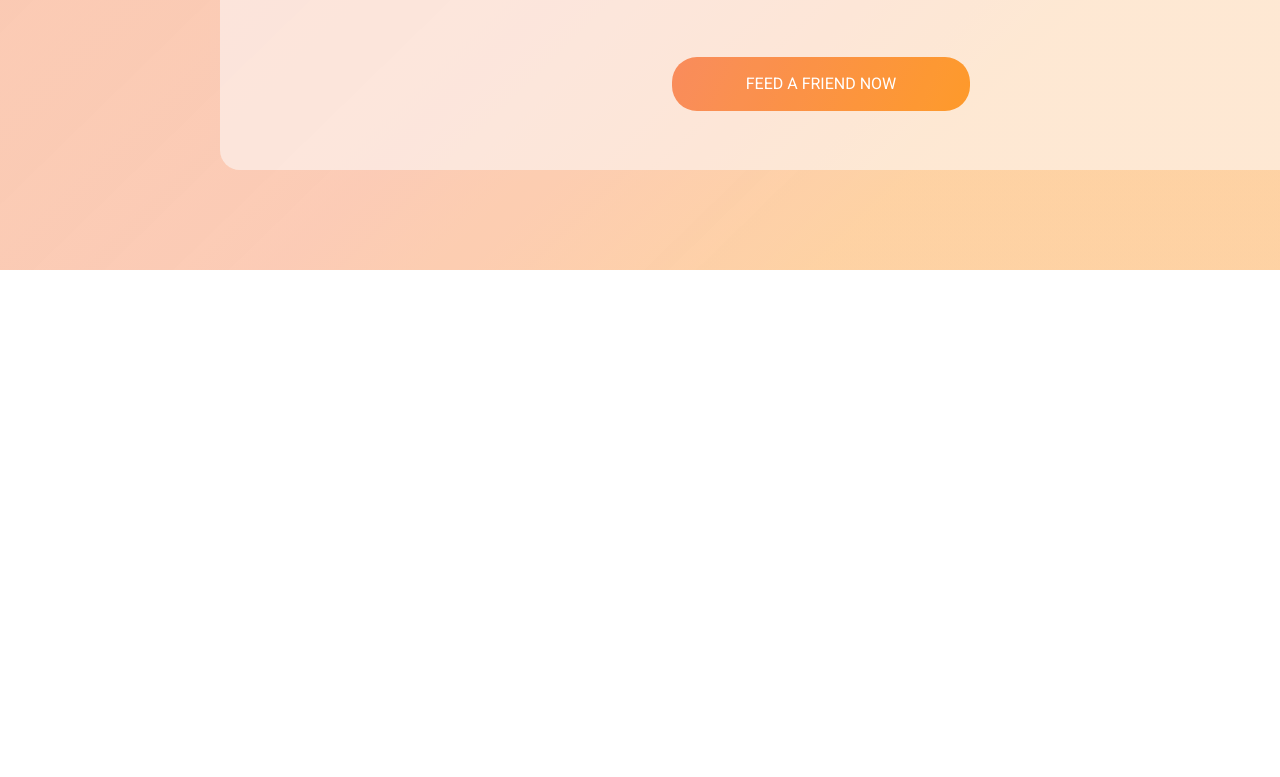
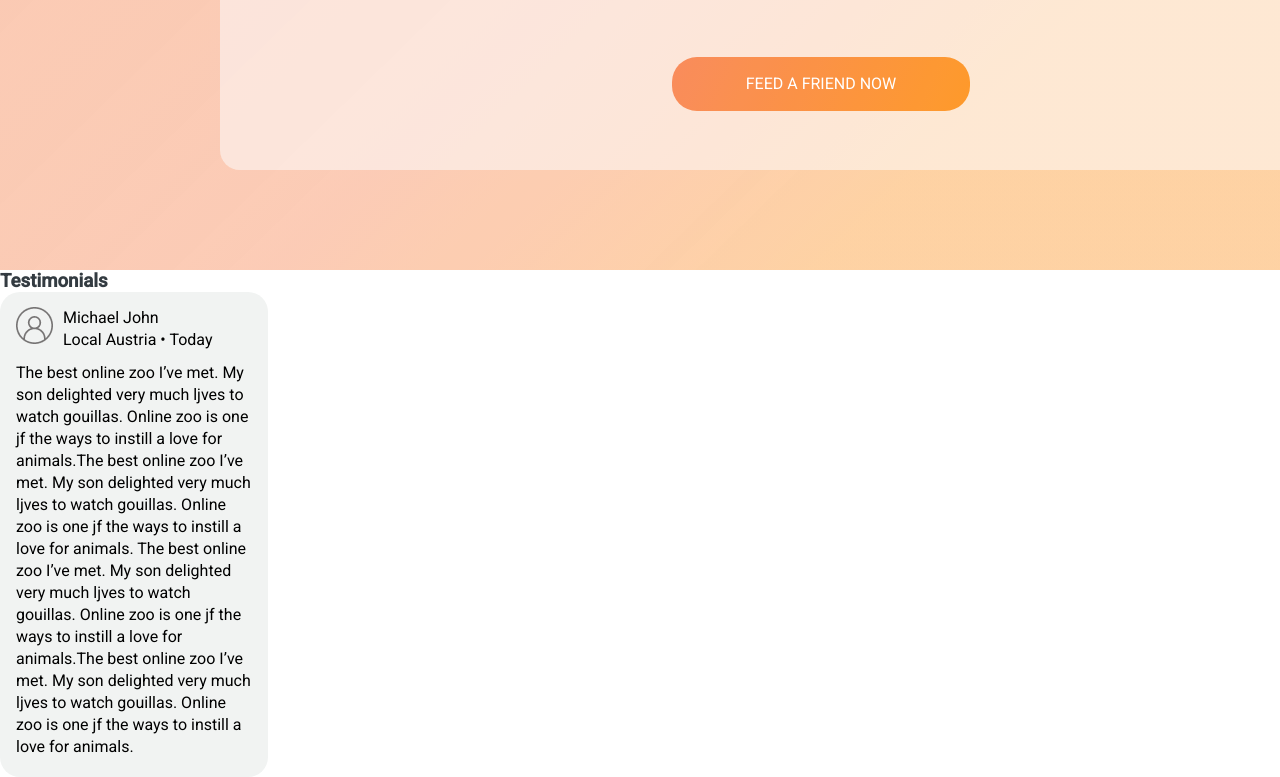
Before and after one commit to annatvali/online-zoo, a plain HTML site: page pages/main/index.html in a window 1280 px wide. Shown: the part 2234-3011 px from the top of the page. Before the commit the page ends 2504 px from the top, so only its background shows below. Drawn offline with Linux system fonts and the light colour scheme.

Commit message:
feat: add online-zoo testimonials section

```diff
--- a/pages/main/index.html
+++ b/pages/main/index.html
@@ -110,6 +110,31 @@
                 </form>
             </div>
         </section>
+        <section class="testimonials">
+            <h3>Testimonials</h3>
+            <div class="card">
+                <div class="card-header">
+                    <img src="../../assets/images/user_icon.png" alt="user profile icon">
+                    <div>
+                        <p class="user-name">Michael John</p>
+                        <p>Local Austria • <time datetime="2022-10-31">Today</time></p>
+                    </div>
+                </div>
+                <p class="card-p">
+                    The best online zoo I’ve met. My son delighted very much ljves to watch gouillas. Online zoo is
+                    one jf the ways to
+                    instill a love for animals.The best online zoo I’ve met. My son delighted very much ljves to
+                    watch gouillas. Online zoo
+                    is one jf the ways to instill a love for animals.
+                    The best online zoo I’ve met. My son delighted very much ljves to watch gouillas. Online zoo is
+                    one jf the ways to
+                    instill a love for animals.The best online zoo I’ve met. My son delighted very much ljves to
+                    watch gouillas. Online zoo
+                    is one jf the ways to instill a love for animals.
+                </p>
+            </div>
+
+        </section>
     </div>
 </body>
 
--- a/pages/main/style.css
+++ b/pages/main/style.css
@@ -304,3 +304,23 @@ nav a:focus {
   text-align: center;
   margin-top: 60px;
 }
+
+/*----- TESTIMONIALS STYLES -----*/
+.testimonials h3 {
+  color: var(--gray);
+}
+.card {
+  width: 268px;
+  background: #f1f3f2;
+  border-radius: 20px;
+
+  padding: 15px 15px 19px 16px;
+}
+.card-header {
+  display: flex;
+  gap: 10px;
+  justify-content: flex-start;
+  align-items: flex-start;
+
+  margin-bottom: 11px;
+}
```
Also changed, not shown: assets/images/leav_foto.png (added), assets/images/user_icon.png (added), assets/images/user_icon_frederica.png (added), assets/images/user_icon_mila.png (added), assets/images/user_icon_oscar.png (added).
